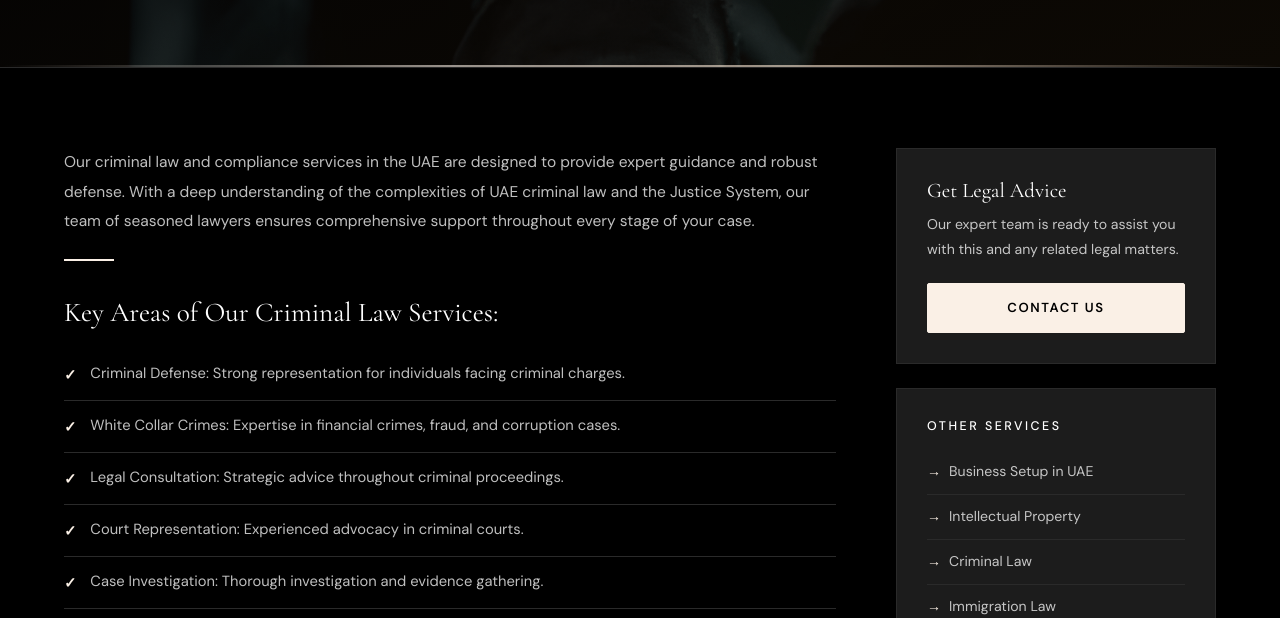
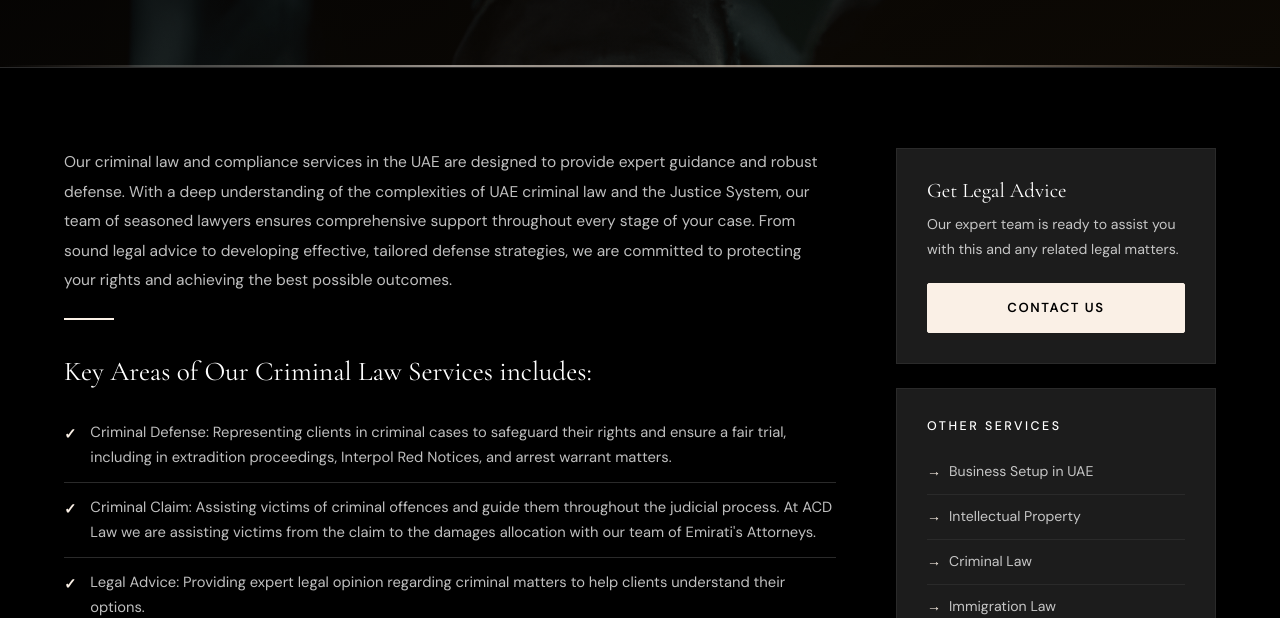
Before and after one commit to aymenbkb/dmlegal, a plain HTML site: page servises/criminal-law.html in a window 1280 px wide. Shown: the part 334-952 px from the top of the page. Drawn offline with nearby package versions, Linux system fonts and the light colour scheme.

Commit message:
Criminal  acd

```diff
--- a/servises/criminal-law.html
+++ b/servises/criminal-law.html
@@ -63,15 +63,15 @@
   <div class="container">
     <div class="service-detail-layout">
       <div class="detail-body">
-                <p data-key="service3-description">Our criminal law and compliance services in the UAE are designed to provide expert guidance and robust defense. With a deep understanding of the complexities of UAE criminal law and the Justice System, our team of seasoned lawyers ensures comprehensive support throughout every stage of your case.</p>
+                <p data-key="service3-description">Our criminal law and compliance services in the UAE are designed to provide expert guidance and robust defense. With a deep understanding of the complexities of UAE criminal law and the Justice System, our team of seasoned lawyers ensures comprehensive support throughout every stage of your case. From sound legal advice to developing effective, tailored defense strategies, we are committed to protecting your rights and achieving the best possible outcomes.</p>
         <div class="gold-divider"></div>
-        <h3 data-key="service3-key">Key Areas of Our Criminal Law Services:</h3>
-        <ul class="key-list"><li class="key-list-item"><span data-key="service3-item1">Criminal Defense: Strong representation for individuals facing criminal charges.</span></li>
-<li class="key-list-item"><span data-key="service3-item2">White Collar Crimes: Expertise in financial crimes, fraud, and corruption cases.</span></li>
-<li class="key-list-item"><span data-key="service3-item3">Legal Consultation: Strategic advice throughout criminal proceedings.</span></li>
-<li class="key-list-item"><span data-key="service3-item4">Court Representation: Experienced advocacy in criminal courts.</span></li>
-<li class="key-list-item"><span data-key="service3-item5">Case Investigation: Thorough investigation and evidence gathering.</span></li>
-<li class="key-list-item"><span data-key="service3-item6">Appeals Process: Handling appeals and post-conviction matters.</span></li></ul>
+        <h3 data-key="service3-key">Key Areas of Our Criminal Law Services includes:</h3>
+        <ul class="key-list"><li class="key-list-item"><span data-key="service3-item1">Criminal Defense: Representing clients in criminal cases to safeguard their rights and ensure a fair trial, including in extradition proceedings, Interpol Red Notices, and arrest warrant matters.</span></li>
+<li class="key-list-item"><span data-key="service3-item2">Criminal Claim: Assisting victims of criminal offences and guide them throughout the judicial process. At ACD Law we are assisting victims from the claim to the damages allocation with our team of Emirati's Attorneys.</span></li>
+<li class="key-list-item"><span data-key="service3-item3">Legal Advice: Providing expert legal opinion regarding criminal matters to help clients understand their options.</span></li>
+<li class="key-list-item"><span data-key="service3-item4">Case Management: Offering complete support throughout the legal process, from arrest to trial and sentencing.</span></li>
+<li class="key-list-item"><span data-key="service3-item5">Appeals: Representing clients in appellate proceedings before various courts, including the Court of First Instance, Court of Appeal, and the Supreme Court, to challenge unfair convictions or sentences.</span></li>
+<li class="key-list-item"><span data-key="service3-item6">Compliance: Ensuring compliance with UAE laws, regulations, and procedures throughout the criminal process.</span></li></ul>
 
         <div class="content-quote" data-key="service3-content">At  DM Legal, we specialize in criminal law, offering expert defense strategies and legal advice in the UAE. We guide clients through every stage of the criminal justice process, ensuring that their rights are protected. All procedures are handled in collaboration with local attorneys representing clients before UAE Courts and abroad (ECHR, ICC The Hague).</div>
         <div class="detail-cta">
```
